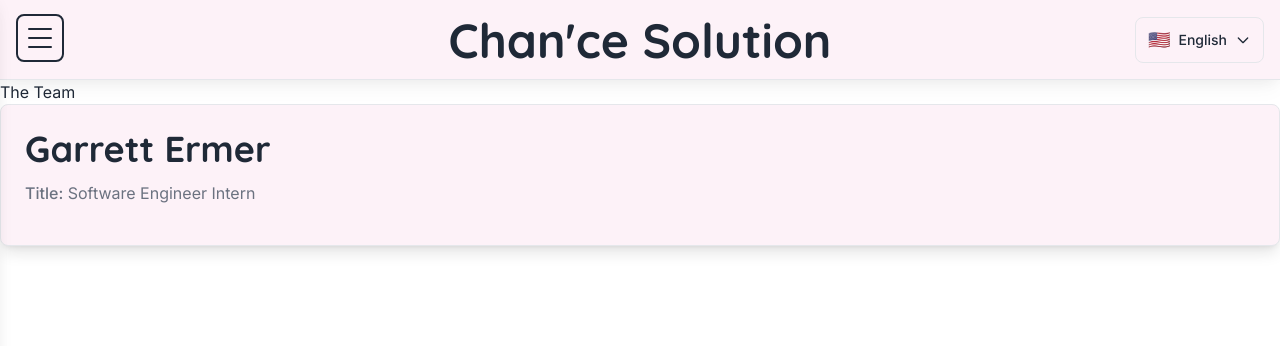
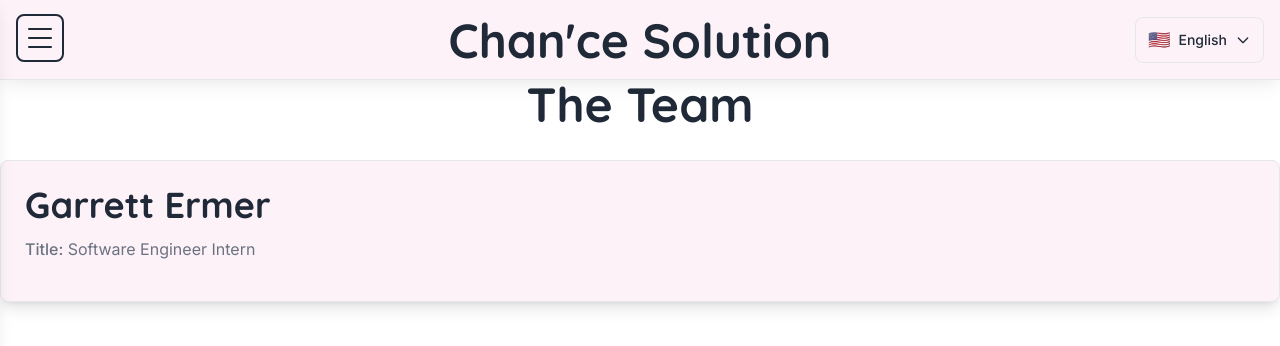
Before and after one commit to Jacksonckc/chance-solution, a Next.js app: page /team in a window 1280 px wide. Shown: the top 346 px of the page. Built offline with nearby package versions, Linux system fonts and the light colour scheme.

Commit message:
Updating team section

```diff
--- a/components/team/TeamHeader.tsx
+++ b/components/team/TeamHeader.tsx
@@ -12,8 +12,10 @@ export default function TeamHeader({ name }: TeamHeaderProps) {
     const t = useTranslations();
 
     return (
-        <div>
-            The Team
+        <div className={`text-center mb-8`}>
+            <Text variant='h1' as='h1' className='mb-4'>
+                {t("team.header")}
+            </Text>
         </div>
-    )
+            )
 }
--- a/messages/en.json
+++ b/messages/en.json
@@ -147,7 +147,8 @@
     "checkBack": "Please check back later for new opportunities"
   },
   "team": {
-    "title": "Title"
+    "title": "Title",
+    "header": "The Team"
   },
   "contact": {
     "title": "Get in Touch",
--- a/messages/es.json
+++ b/messages/es.json
@@ -146,7 +146,8 @@
     "checkBack": "Por favor revisa más tarde para nuevas oportunidades"
   },
   "team": {
-    "title": "Título"
+    "title": "Título",
+    "header": "El Equipo"
   },
   "contact": {
     "title": "Ponte en Contacto",
--- a/messages/zh.json
+++ b/messages/zh.json
@@ -130,7 +130,8 @@
     "checkBack": "请稍后再查看新的机会"
   },
   "team": {
-    "title": "标题"
+    "title": "标题",
+    "header": "团队"
   },
   "contact": {
     "title": "联系我们",
```
